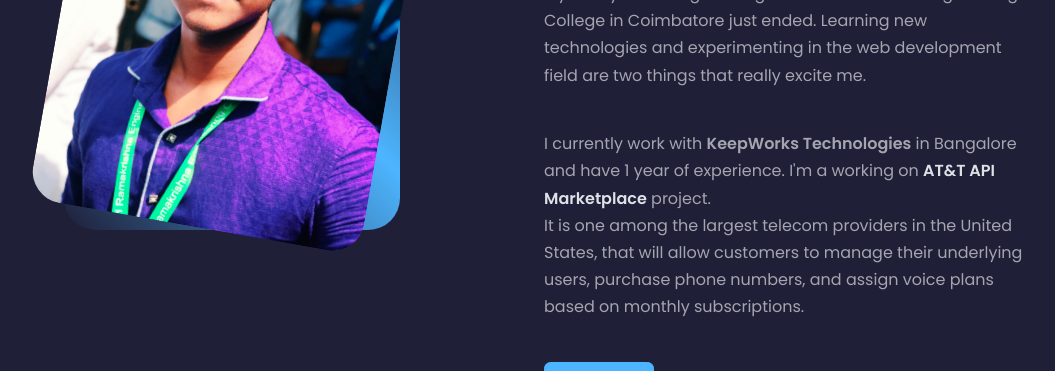
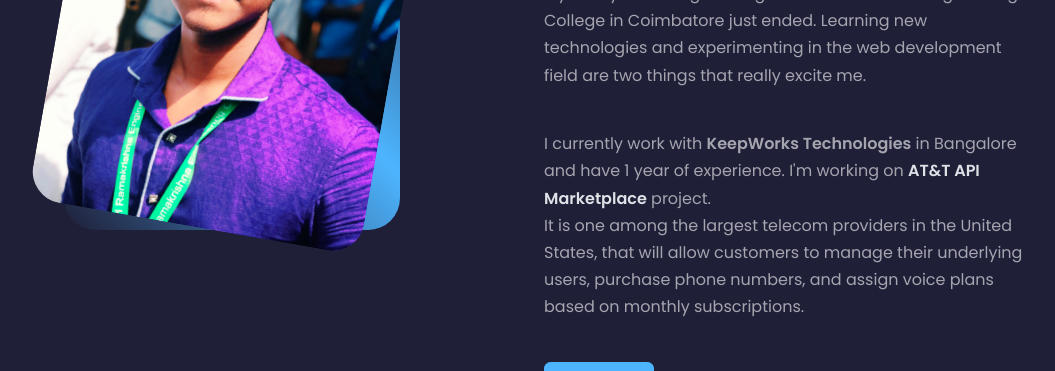
Before and after one commit to Mukesh-Sonu/portfolio, a React (Create React App) app: page / in a window 1280 px wide. Shown: the part 780-1151 px from the top of the page, without its empty margins (96-1151 px from the left). Built offline with nearby package versions, Linux system fonts and the light colour scheme.

Commit message:
minor fix

```diff
--- a/src/components/about/About.jsx
+++ b/src/components/about/About.jsx
@@ -31,7 +31,7 @@
           <p>
             I currently work with{" "}
             <strong className="company">KeepWorks Technologies</strong> in
-            Bangalore and have 1 year of experience. I'm a working on {""}
+            Bangalore and have 1 year of experience. I'm working on {""}
             <strong style={{ color: "#dee2e6" }}>
               AT&T API Marketplace
             </strong>{" "}
```
